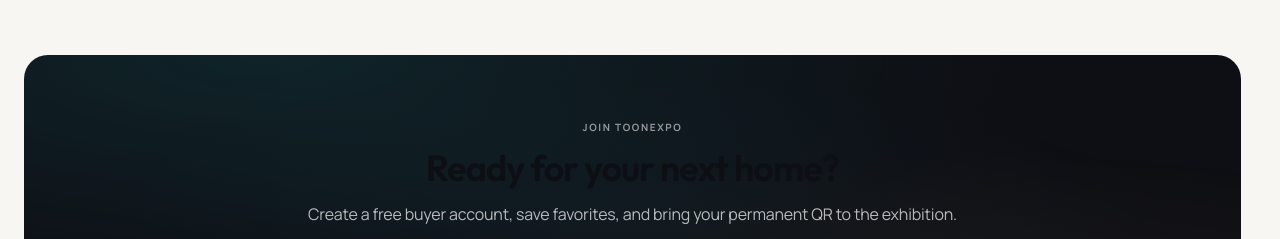
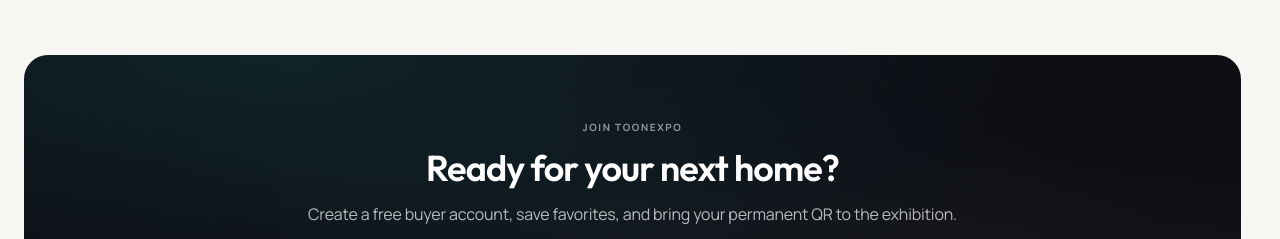
Before and after one commit to neetrino/ToonExpo_Ecosystem, a Next.js app in the folder apps/web/: page /en in a window 1280 px wide. Shown: the part 3112-3351 px from the top of the page. Built offline with nearby package versions, Linux system fonts and the light colour scheme; no server answers.

Commit message:
fix: enhance text color for improved readability in HomeFinalCta component
- Updated the text color in the HomeFinalCta component's title to ensure better visibility against the background.
- Adjusted the styling to maintain consistency with the overall design language.

```diff
--- a/apps/web/src/features/catalog/components/home-final-cta.tsx
+++ b/apps/web/src/features/catalog/components/home-final-cta.tsx
@@ -24,7 +24,7 @@
               <p className="text-[10px] font-bold uppercase tracking-[0.16em] text-on-dark/55">
                 {t('finalCta.eyebrow')}
               </p>
-              <h2 className="mt-3 text-[clamp(1.5rem,3.5vw,2.25rem)] font-semibold tracking-tight">
+              <h2 className="mt-3 text-[clamp(1.5rem,3.5vw,2.25rem)] font-semibold tracking-tight text-on-dark">
                 {t('finalCta.title')}
               </h2>
               <p className="mt-3 text-sm leading-relaxed text-on-dark/70 sm:text-base">
```
